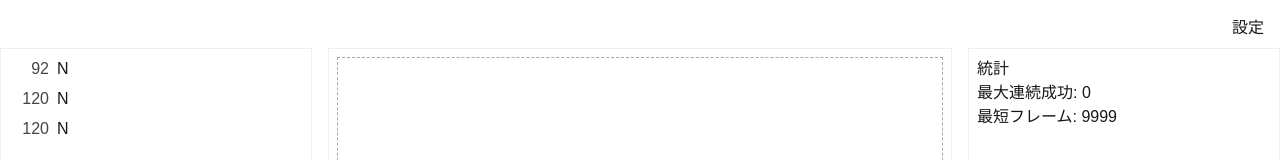
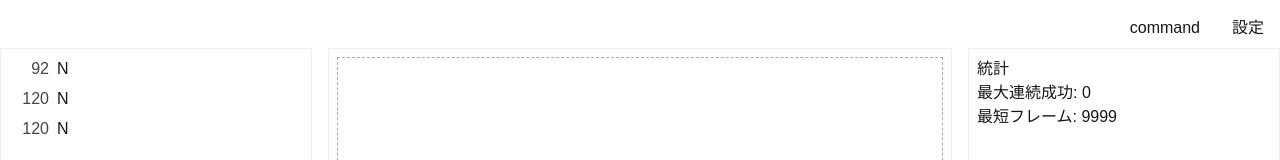
Before and after one commit to MtApricot/JP-cmd, a Next.js app in the folder jp-cmd-app/: page / in a window 1280 px wide. Shown: the top 160 px of the page. Built offline with nearby package versions, Linux system fonts and the light colour scheme.

Commit message:
メインページの修正

```diff
--- a/jp-cmd-app/src/app/page.tsx
+++ b/jp-cmd-app/src/app/page.tsx
@@ -7,6 +7,7 @@ import { useUIStore } from "../store/uiStore";
 import { stateFrameLoop } from "../lib/frameLoop";
 import { attachInputListener } from "../lib/inputListener";
 import { useKeybindsStore } from "../store/keybindsStore";
+import DrillSelector from "../components/DrillSelector";
 
 export default function Home() {
   const { activePanel, openPanel, closePanel } = useUIStore();
@@ -39,6 +40,19 @@ export default function Home() {
           </div>
         </div>
       )}
+      <button className="drill-button" type="button" onClick={() => openPanel("drill")}>
+        command
+      </button>
+      {activePanel === "drill" && (
+        <div className="modal-overlay" onClick={() => closePanel()}>
+          <div className="modal" onClick={(e) => e.stopPropagation()}>
+            <button className="modal-close" type="button" onClick={() => closePanel()}>
+              ×
+            </button>
+            <DrillSelector />
+          </div>
+        </div>
+      )}
       <section className="layout">
         <aside className="col left">
           <InputHistory />
--- a/jp-cmd-app/src/styles/globals.css
+++ b/jp-cmd-app/src/styles/globals.css
@@ -185,3 +185,9 @@ body {
 .btn-icon {
   margin-right: 6px;
 }
+.drill-button {
+  position: absolute;
+  top: 16px;
+  right: 80px;
+  z-index: 10;
+}
```
